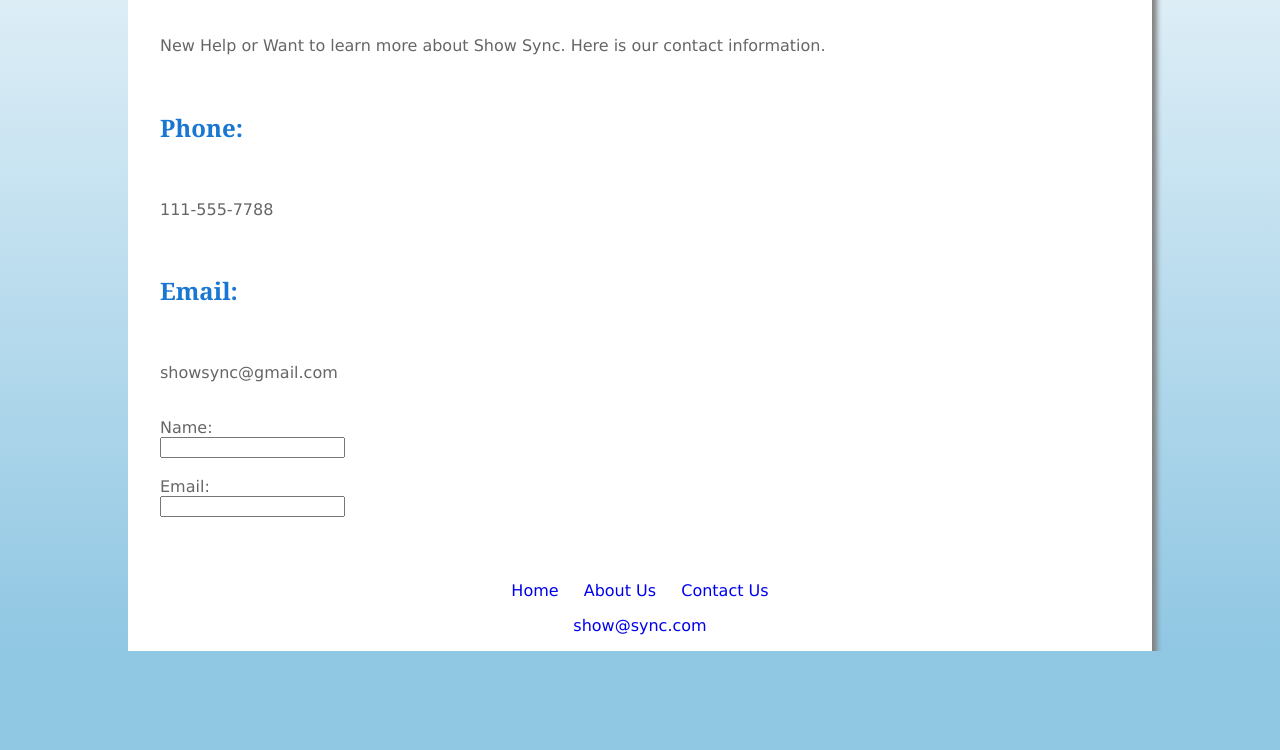
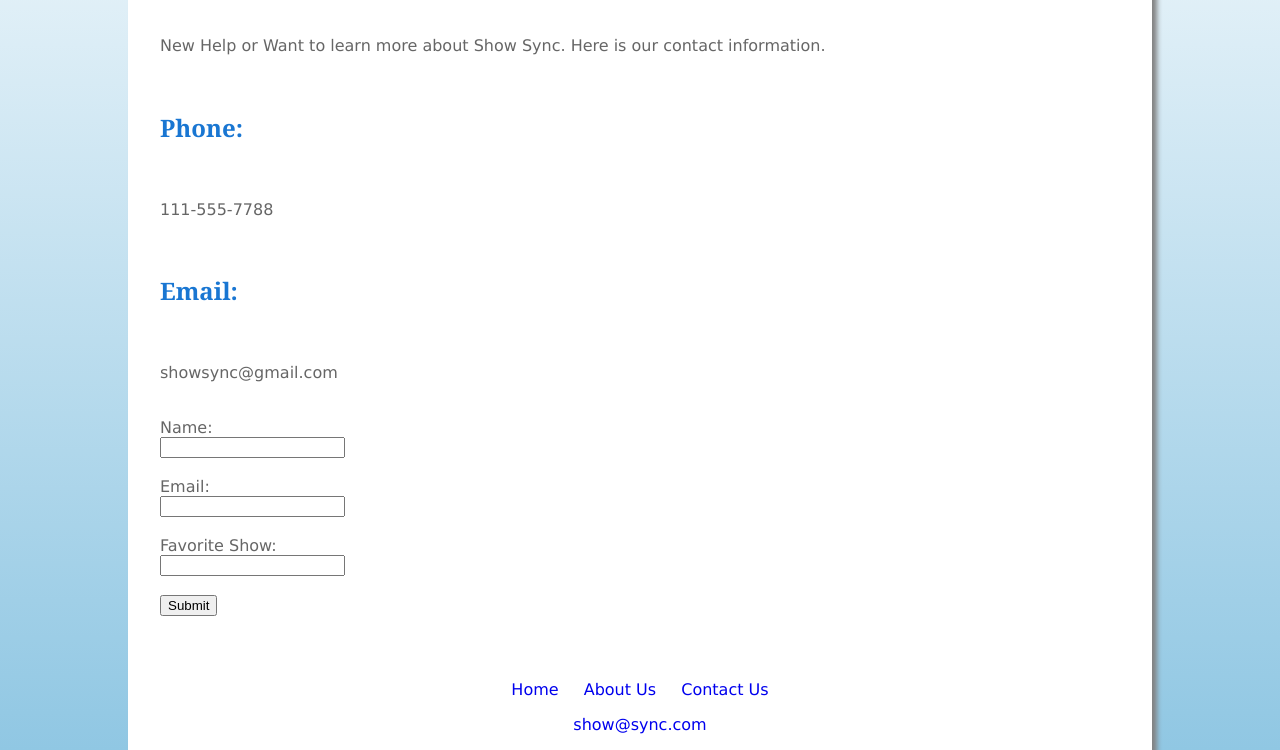
Before and after one commit to maylouis2/cs2100-capstone-app, a plain HTML site: page contact.html in a window 1280 px wide. Shown: the part 292-1042 px from the top of the page. Before the commit the page ends 943 px from the top, so only its background shows below. Drawn offline with Linux system fonts and the light colour scheme.

Commit message:
finishing up updating the form for contact on valid three valid inputs.

```diff
--- a/contact.html
+++ b/contact.html
@@ -36,7 +36,15 @@
         <input type="email" id="email" name="email">
         <span id="emailError" class="error"></span>
 
+        <br><br>
 
+        <label for="favoriteShow">Favorite Show:</label><br>
+        <input type="text" id="favoriteShow" name="favoriteShow">
+        <span id="showError" class="error"></span>
+
+        <br><br>
+
+        <input type="submit" value="Submit">
 
     </form>
 
```
